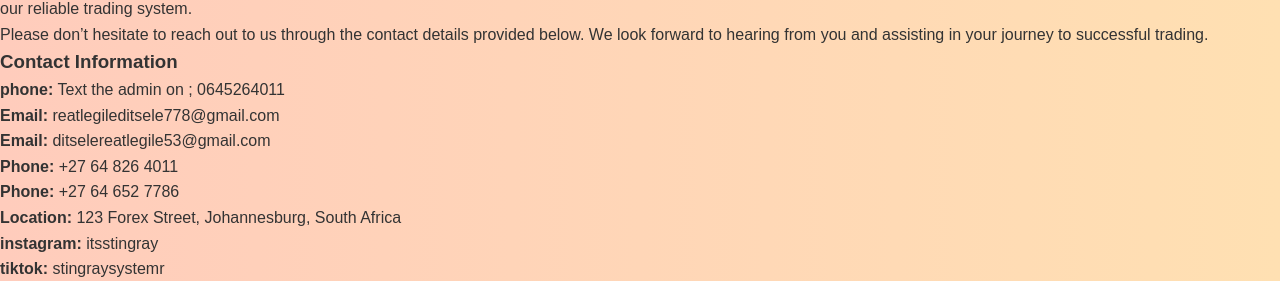
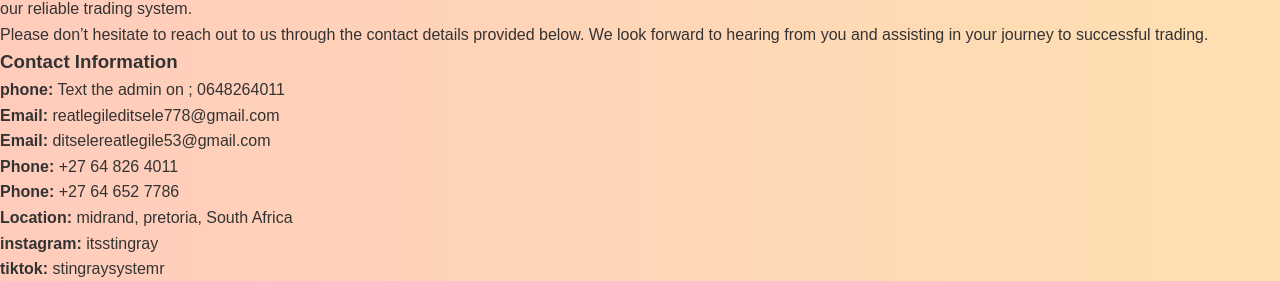
Before and after one commit to sekgotheT/stingrayFX, a website: page public/contact.html in a window 1280 px wide. Shown: the part 366-647 px from the top of the page. Drawn offline with Linux system fonts and the light colour scheme; a script that the page names is missing.

Commit message:
Update contact.html

```diff
--- a/public/contact.html
+++ b/public/contact.html
@@ -49,12 +49,12 @@
   <div class="contact-info">
     <h3>Contact Information</h3>
     <ul>
-      <li><strong>phone:</strong> Text the admin on ; 0645264011</li>
+      <li><strong>phone:</strong> Text the admin on ; 0648264011</li>
       <li><strong>Email:</strong> reatlegileditsele778@gmail.com</li>
       <li><strong>Email:</strong> ditselereatlegile53@gmail.com</li>
       <li><strong>Phone:</strong> +27 64 826 4011</li>
       <li><strong>Phone:</strong> +27 64 652 7786</li>
-      <li><strong>Location:</strong> 123 Forex Street, Johannesburg, South Africa</li>
+      <li><strong>Location:</strong> midrand, pretoria, South Africa</li>
       <li><strong>instagram:</strong> itsstingray</li>
       <li><strong>tiktok:</strong> stingraysystemr</li>
     </ul>
```
